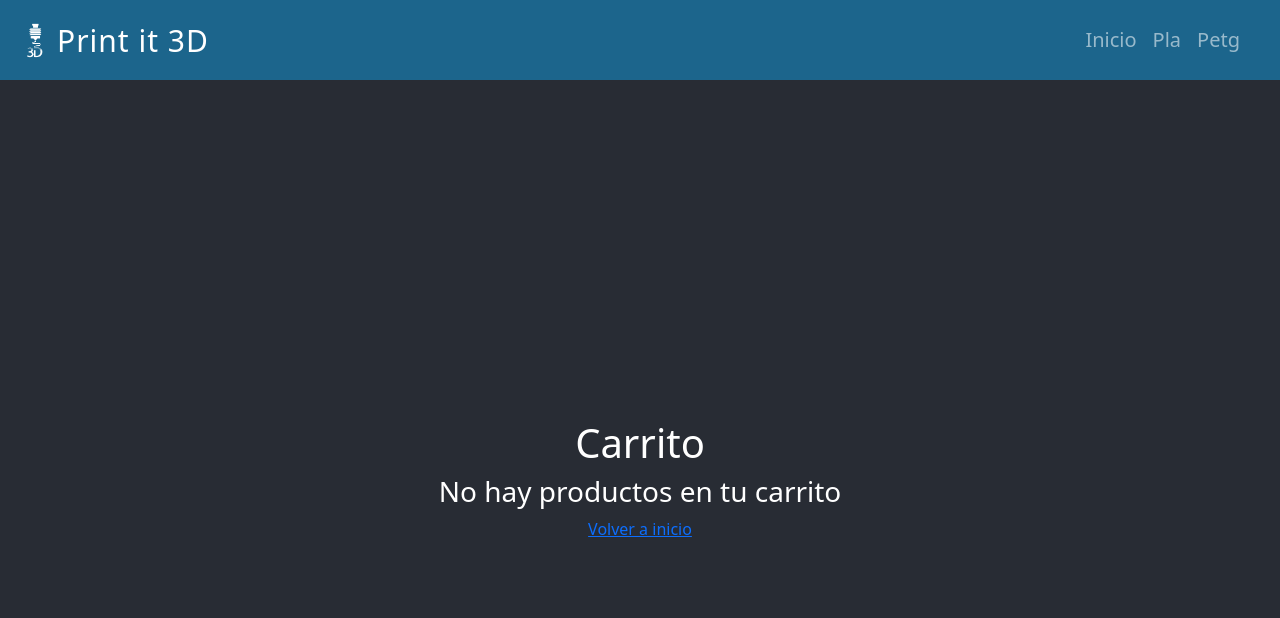
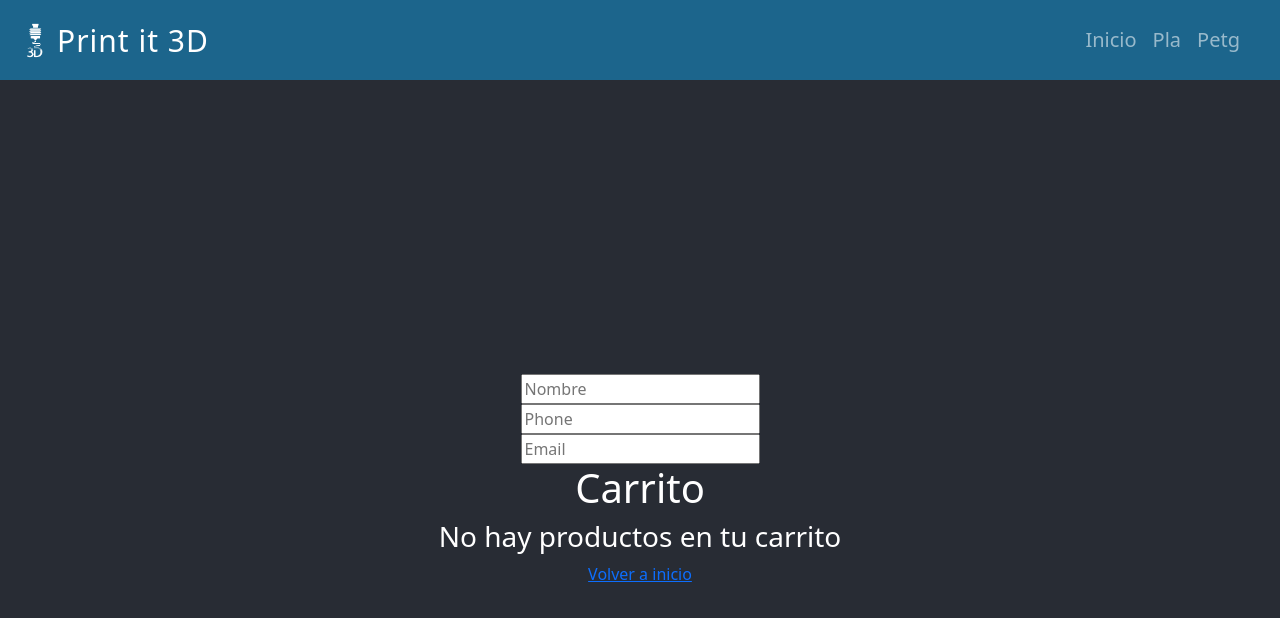
Before and after one commit to tincho-esteban/tienda-print-it-Esteban, a React (Create React App) app: page /cart in a window 1280 px wide. Shown: the top 618 px of the page. Built offline with nearby package versions, Linux system fonts and the light colour scheme.

Commit message:
entrega desafío: Item Collection II

```diff
--- a/package.json
+++ b/package.json
@@ -9,6 +9,7 @@
     "bootstrap": "^5.2.0",
     "eslint-plugin-jest": "^27.0.2",
     "firebase": "^9.10.0",
+    "moment": "^2.29.4",
     "react": "^18.2.0",
     "react-bootstrap": "^2.5.0",
     "react-bootstrap-icons": "^1.8.4",
--- a/src/Pages/Cart/Cart.jsx
+++ b/src/Pages/Cart/Cart.jsx
@@ -4,13 +4,65 @@ import { Link } from "react-router-dom";
 import Card from 'react-bootstrap/Card';
 import Button from 'react-bootstrap/Button';
 import './Cart.css';
+import { collection, addDoc, getFirestore } from 'firebase/firestore';
+import moment from "moment/moment";
+import { useState } from "react";
 
 const Cart = () => {
 
   const {cart, removeItem} = useContext(CartContext);
 
+  const [order, setOrder] = useState({
+    buyer: {
+        name: ``,
+        phone: ``,
+        email: ``
+    },
+    items: cart,
+    total: cart.reduce((acc, item) => acc + item.precio * item.cantidad, 0),
+    date:moment().format("DD/MM/YYYY, h:mm:ss a")
+})
+
+const db = getFirestore();
+const createOrder = () =>{
+    const query = collection(db, "orders");
+    addDoc(query, order)
+    .then(({id}) => {
+        alert(`Felicidades ${order.buyer.name} por tu compra.
+            Tu nro de orden es: ${id}`)
+    })
+    .catch(() => alert("Tu compora no pudo ser realizada. Intentalo mas tarde"))
+
+}
+
+const handleInputChange = (e) => {
+
+  setOrder({
+      ...order,
+      buyer: {
+          ...order.buyer,
+          [e.target.name]: e.target.value,
+      }
+  });
+};
+
+
   return (
     <div className="cartPage">
+
+<div className="formFlex">
+                        <div className="fleInputs">
+                            <input className="input" name="name" type="text" placeholder="Nombre" value={order.buyer.name} onChange={handleInputChange} />
+                        </div>
+                        <div className="fleInputs">
+                            <input className="input" name="phone" type="phone" placeholder="Phone" value={order.buyer.phone} onChange={handleInputChange} />
+                        </div>
+                        <div className="fleInputs">
+                            <input className="input" name="email" type="email" placeholder="Email" value={order.buyer.email} onChange={handleInputChange} />
+                    </div>
+
+                    </div>
+
       <h1>Carrito</h1>
       {cart.length ===0 ? (
           <>
@@ -19,7 +71,7 @@ const Cart = () => {
           </>
           ) : (
           <>
-          {cart.map((detalle, cantidad) => (
+          {cart.map((detalle) => (
               <>
               <Card className='contPrincipal' key={detalle.id}>
               <img src={detalle.img} alt={detalle.nombre} className='foto'/>
@@ -31,6 +83,7 @@ const Cart = () => {
               </>
       ))}
           <h3>Total carrito: ${cart.reduce((acc,cartItem) => acc + (cartItem.precio*cartItem.cantidad), 0)} </h3>
+          <Button onClick={createOrder}>Terminar Compra</Button>
           </>
       )}
   </div>
```
Also changed, not shown: 1 other file (tests, documents, lock files or other folders).
